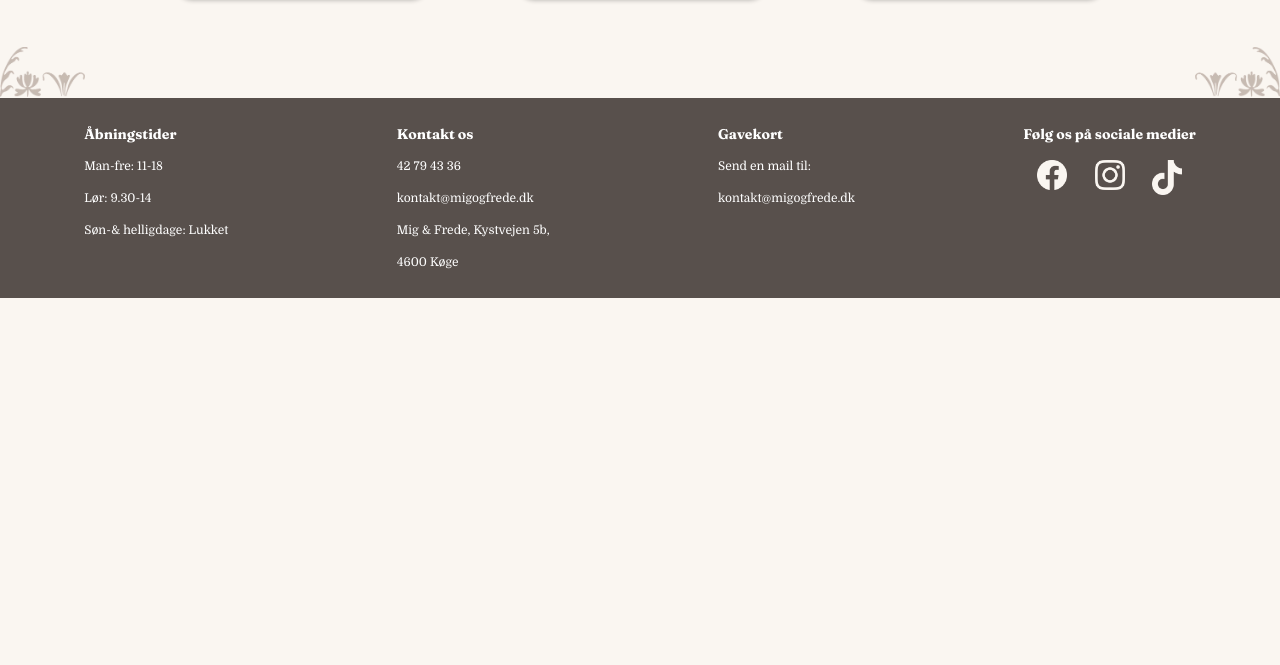
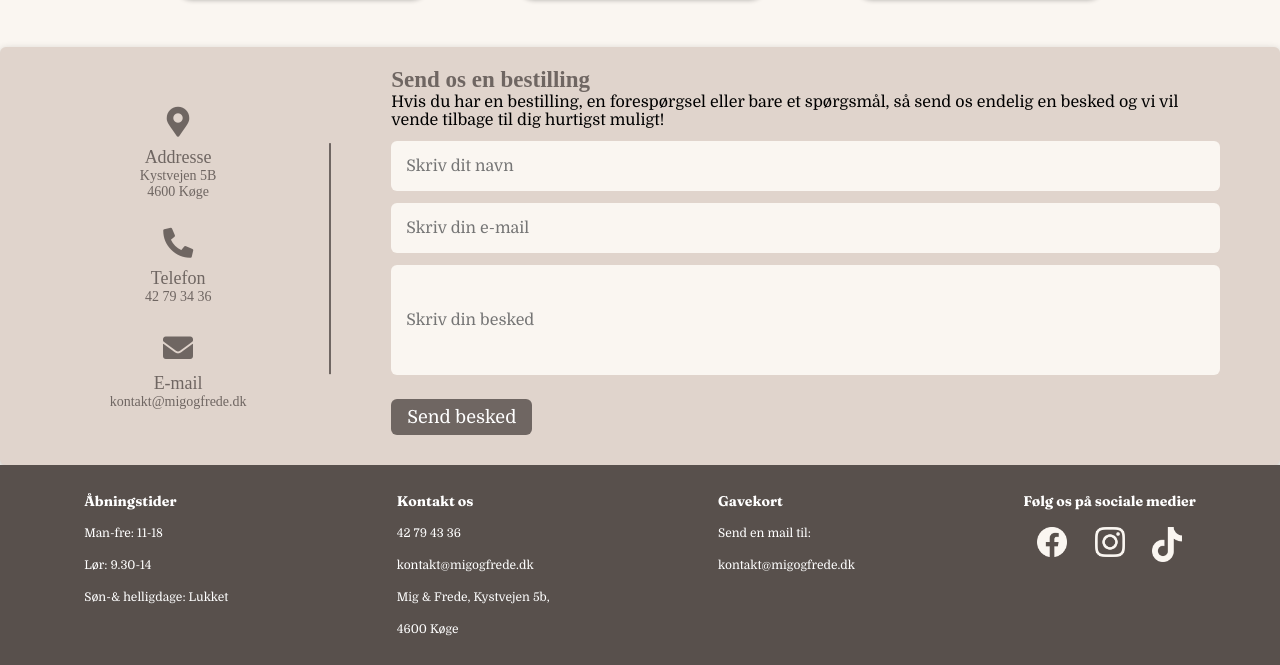
Before and after one commit to Meyer9509/KAARFEE, a plain HTML site: page voresprodukter.html in a window 1280 px wide. Shown: the part 2269-2934 px from the top of the page. Before the commit the page ends 2567 px from the top, so only its background shows below. Drawn offline with Linux system fonts and the light colour scheme; a web font is replaced by a local one.

Commit message:
Kommentare til forfattere
forfatter kommentare tilføjet

```diff
--- a/style.css
+++ b/style.css
@@ -472,6 +472,7 @@ footer {
     display: flex;
     justify-content: space-between;
     margin-bottom: -3px;
+    margin-top: 10px;
 }
 
 .headerblomster {
--- a/voresprodukter.html
+++ b/voresprodukter.html
@@ -11,8 +11,10 @@
     <link rel="preconnect" href="https://fonts.gstatic.com" crossorigin>
     <link href="https://fonts.googleapis.com/css2?family=Abril+Fatface&family=Domine:wght@400;500;600;700&family=Fraunces:wght@400;700&family=Kumbh+Sans:wght@500&family=PT+Mono&display=swap" rel="stylesheet">
     <link rel="icon" href="images/cirkellogo.png">
+    <link rel="stylesheet" href="https://cdnjs.cloudflare.com/ajax/libs/font-awesome/5.15.2/css/all.min.css"/>
 </head>
 
+<!--- Vores Produkter-siden er kodet af Anders -->
 <body>
     <div class="headerblomster">
         <div class="blomster">
@@ -22,6 +24,8 @@
             <img src="images/ikoner-Mig&Frede2.webp" alt="Blomster højre">
         </div>
     </div>
+
+    <!-- Header er kodet af Mathias og Sofie -->
     <header>
         <a class="logo" href="index.html">
             <img id="headerlogo" src="images/logo.webp" alt="Header logo">
@@ -303,14 +307,55 @@
         </div>
     </div>
 
-    <div class="footerblomster">
-        <div class="blomster">
-            <img src="images/ikoner-Mig&Frede4.webp" alt="blomster venstre">
+    <div class="container">
+        <div class="content">
+          <div class="left-side">
+            <a href="https://www.google.com/maps?q=Kystvejen+5B+4600+K%C3%B8ge&rlz=1C5CHFA_enDK1023DK1023&gs_lcrp=EgZjaHJvbWUyBggAEEUYOTIHCAEQABiiBDIHCAIQABiiBDIKCAMQABiiBBiJBTIHCAQQABiiBNIBBzY2MGowajeoAgCwAgA&um=1&ie=UTF-8&sa=X&ved=2ahUKEwihjtbC5qv_AhWQv4sKHRwCBlcQ_AUoAXoECAEQAw" target="_blank" class="address details">
+              <i class="fas fa-map-marker-alt"></i>
+              <div class="topic">Addresse</div>
+              <div class="text-one">Kystvejen 5B</div>
+              <div class="text-two">4600 Køge</div>
+            </a>
+            <a href="tel:42793436" class="phone details">
+              <i class="fas fa-phone-alt"></i>
+              <div class="topic">Telefon</div>
+              <div class="text-one">42 79 34 36</div>
+            </a>
+            <a href="mailto:kontakt@migogfrede.dk" class="email details">
+              <i class="fas fa-envelope"></i>
+              <div class="topic">E-mail</div>
+              <div class="text-one">kontakt@migogfrede.dk</div>
+            </a>
+          </div>
+          <div class="right-side">
+            <div class="topic-text">Send os en bestilling</div>
+            <p>Hvis du har en bestilling, en forespørgsel eller bare et spørgsmål, så send os endelig en besked og vi vil vende tilbage til dig hurtigst muligt!</p>
+          <form action="https://formsubmit.co/olsen9509@gmail.com" method="POST">
+
+            <input type="text" name="_honey" style="display: none;">
+
+          <!-- Disable Captcha -->
+          <input type="hidden" name="_captcha" value="false">
+
+          <input type="hidden" name="_next" value="http://iasbeats.com/succes.html">
+            <div class="input-box">
+              <input type="text" placeholder="Skriv dit navn" name="Navn" required>
+            </div>
+            <div class="input-box">
+              <input type="email" placeholder="Skriv din e-mail" name="E-mail" required>
+            </div>
+            <div class="input-box message-box">
+              <input type="text" placeholder="Skriv din besked" name="Besked" required>
+            </div>
+            <div class="button">
+              <input type="submit" value="Send besked">
+            </div>
+          </form>
         </div>
-        <div class="blomster">
-            <img src="images/ikoner-Mig&Frede3.webp" alt="blomster højre">
         </div>
-    </div>
+      </div>
+
+<!-- Footer er kodet af Isabel og Anders -->
 
 <footer>
     <section class="column">
```
Also changed, not shown: gaveblomster.html (+6 -0 lines), index.html (+5 -0 lines), omos.html (+5 -0 lines), succes.html (+4 -0 lines), 1 other file.
